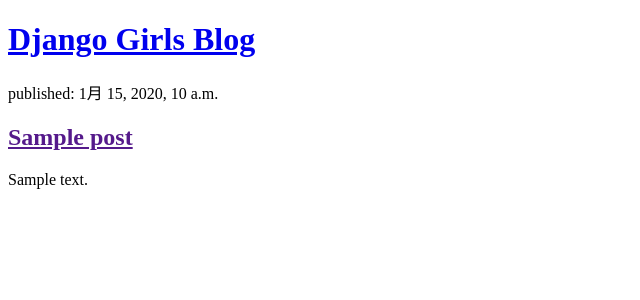
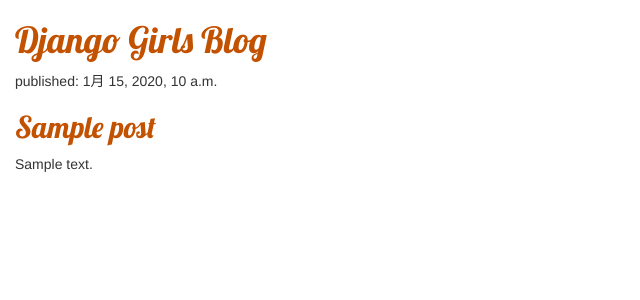
Before and after one commit to Snak0201/my-first-blog, a Django app: page / in a window 1280 px wide. Shown: the top 300 px of the page, without its empty margins (0-640 px from the left). Run offline with Django 3.2, Linux system fonts and the light colour scheme; tables that the repository leaves empty hold one stand-in row (values such as "Sample post"); some libraries are stand-ins or nearby versions.

Commit message:
css added.

```diff
--- /dev/null
+++ b/blog/static/css/blog.css
@@ -0,0 +1,8 @@
+h1 a, h2 a {
+    color: #C25100;
+    font-family: 'Lobster';
+}
+
+body {
+    padding-left: 15px;
+}
--- a/blog/templates/blog/post_list.html
+++ b/blog/templates/blog/post_list.html
@@ -1,8 +1,13 @@
 <!DOCTYPE html>
+{% load static %}
 <html lang="ja" dir="ltr">
   <head>
     <meta charset="utf-8">
     <title>Snak's blog</title>
+    <link rel="stylesheet" href="//maxcdn.bootstrapcdn.com/bootstrap/3.2.0/css/bootstrap.min.css">
+    <link rel="stylesheet" href="//maxcdn.bootstrapcdn.com/bootstrap/3.2.0/css/bootstrap-theme.min.css">
+    <link href="//fonts.googleapis.com/css?family=Lobster&subset=latin,latin-ext" rel="stylesheet" type="text/css">
+    <link rel="stylesheet" href="{% static 'css/blog.css' %}">
   </head>
   <body>
     <div>
```
